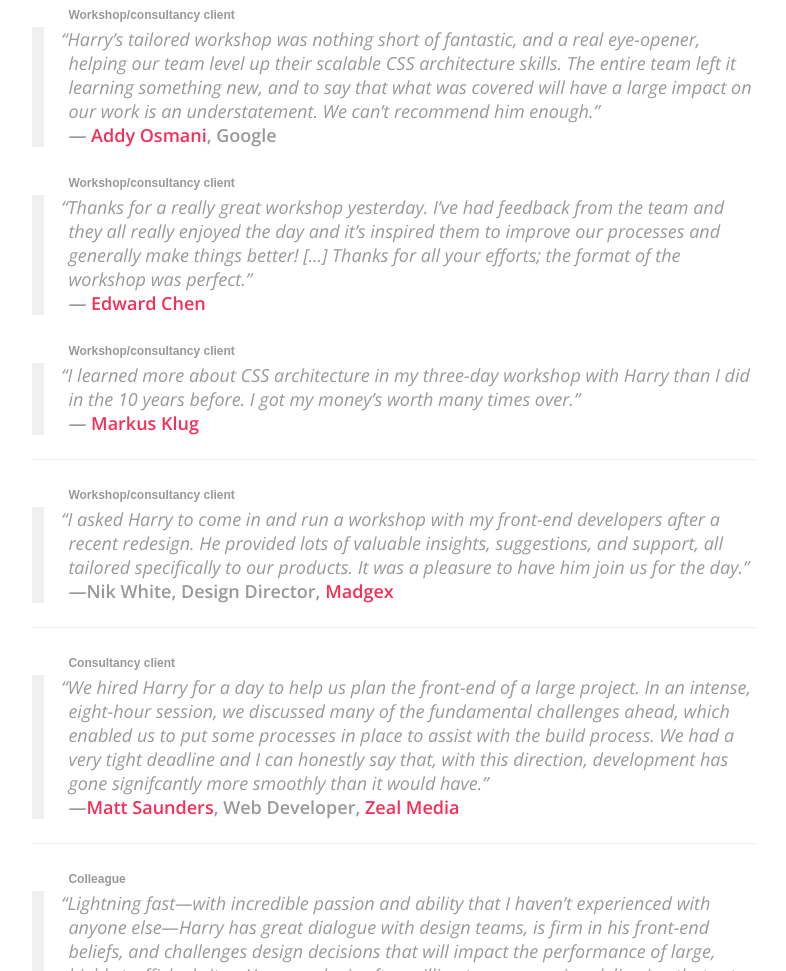
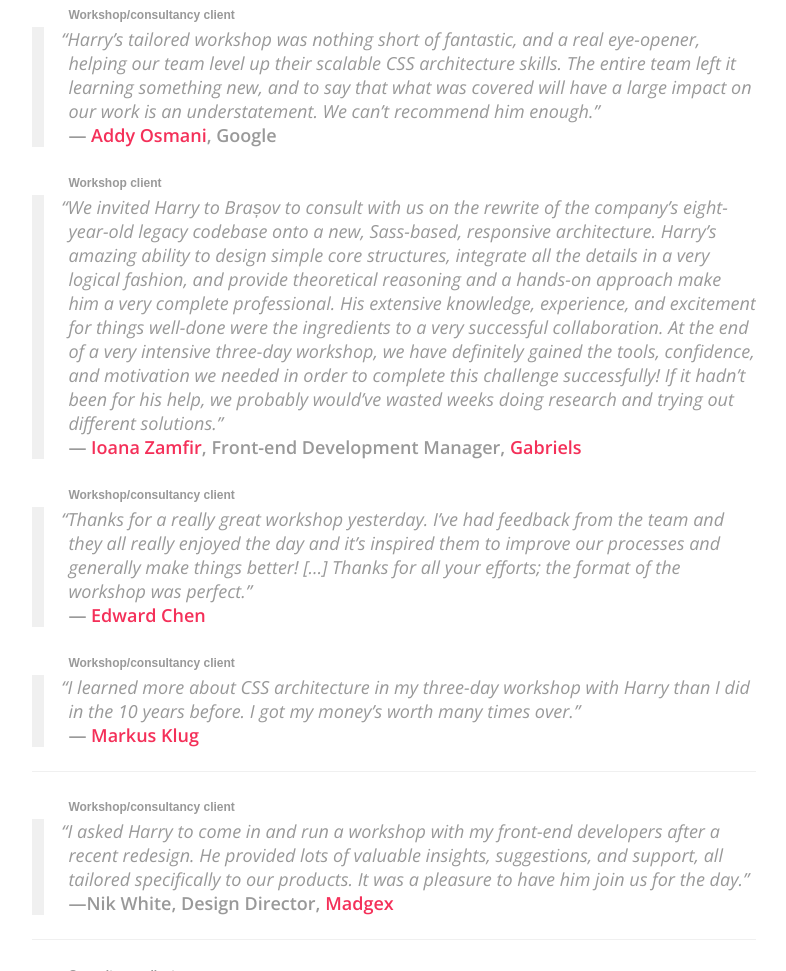
Before and after one commit to csswizardry/work, a website: page dev.html in a window 1280 px wide. Shown: the part 6293-7264 px from the top of the page, without its empty margins (460-1246 px from the left). Drawn offline with nearby package versions, Linux system fonts and the light colour scheme.

Commit message:
Add Ioana’s testimonial

```diff
--- a/dev.html
+++ b/dev.html
@@ -517,6 +517,25 @@
                     </b>
                 </blockquote>
 
+                <h3 class="quote-header">Workshop client</h3>
+                <blockquote class="pull-quote" id="quote:ioana-zamfir">
+                    <p>We invited Harry to Brașov to consult with us on the rewrite
+                    of the company’s eight-year-old legacy codebase onto a new, Sass-based,
+                    responsive architecture. Harry’s amazing ability to design simple
+                    core structures, integrate all the details in a very logical fashion,
+                    and provide theoretical reasoning and a hands-on approach make him a
+                    very complete professional. His extensive knowledge, experience, and
+                    excitement for things well-done were the ingredients to a very
+                    successful collaboration. At the end of a very intensive three-day
+                    workshop, we have definitely gained the tools, confidence, and motivation
+                    we needed in order to complete this challenge successfully! If it hadn’t
+                    been for his help, we probably would’ve wasted weeks doing research
+                    and trying out different solutions.</p>
+                    <b class="source  pull-quote__source">
+                        <a href="https://twitter.com/zamfir_io">Ioana Zamfir</a>, Front-end Development Manager, <a href="http://www.gabriels.net/">Gabriels</a>
+                    </b>
+                </blockquote>
+
                 <h3 class="quote-header">Workshop/consultancy client</h3>
                 <blockquote class="pull-quote" id="quote:edward-chen">
                     <p>Thanks for a really great workshop yesterday. I’ve had
```
Also changed, not shown: index.html (+1 -1 lines).
